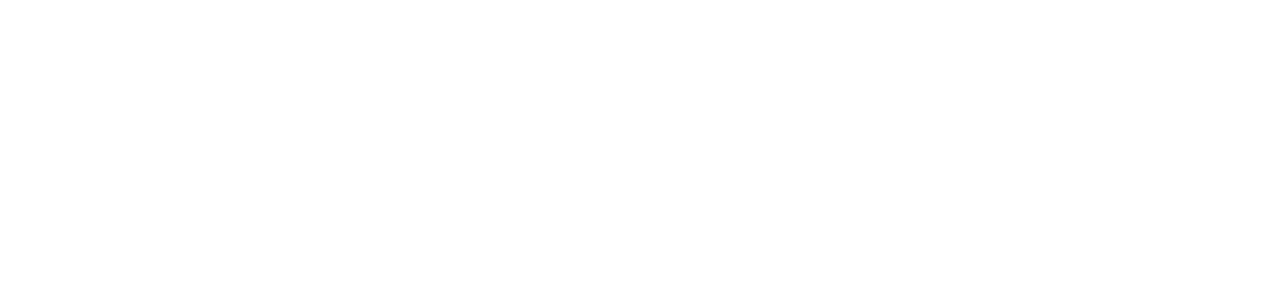
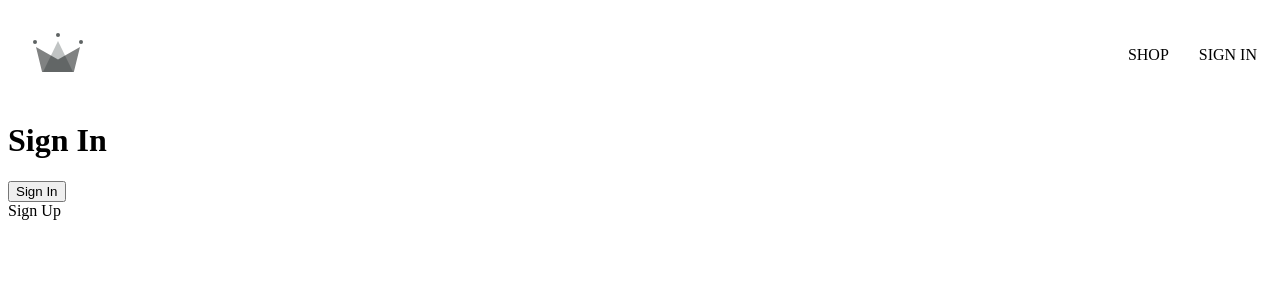
Before and after one commit to devxed43/my-app-1, a React (Vite) app: page /auth in a window 1280 px wide. Before the commit this address had no page. Shown: the top 300 px of the page. Built offline with nearby package versions, Linux system fonts and the light colour scheme.

Commit message:
reconstructed project with vite. built sign in/add/create user document to user collections within db.

```diff
--- a/package.json
+++ b/package.json
@@ -10,7 +10,7 @@
     "preview": "vite preview"
   },
   "dependencies": {
-    "firebase": "^11.0.2",
+    "firebase": "^11.1.0",
     "react": "^18.3.1",
     "react-dom": "^18.3.1",
     "react-router-dom": "^6.28.0",
--- a/src/App.jsx
+++ b/src/App.jsx
@@ -2,6 +2,7 @@
 import Navigation from "./routes/navigation/navigation.component";
 import Home from "./routes/home/home.component";
 import Shop from "./routes/shop/shop.component";
+import Authentication from "./routes/authentication/authentication";
 
 const App = () => {
   return (
@@ -9,6 +10,7 @@
       <Route path="/" element={<Navigation />}>
         <Route index element={<Home />} />
         <Route path="shop" element={<Shop />} />
+        <Route path="auth" element={<Authentication />} />
       </Route>
     </Routes>
   );
--- /dev/null
+++ b/src/components/sign-in/sign-in.component.jsx
@@ -0,0 +1,20 @@
+import {
+  signInWithGooglePopup,
+  createUserDocumentFromAuth,
+} from "../../utils/firebase.utils";
+
+const SignIn = () => {
+  const logGoogleUser = async () => {
+    const { user } = await signInWithGooglePopup();
+    createUserDocumentFromAuth(user);
+  };
+
+  return (
+    <div>
+      <h1>Sign In</h1>
+      <button onClick={logGoogleUser}>Sign In</button>
+    </div>
+  );
+};
+
+export default SignIn;
--- /dev/null
+++ b/src/components/sign-up/sign-up.jsx
@@ -0,0 +1,11 @@
+
+
+const SignUp = () => {
+  return (
+    <div>
+      <span>Sign Up</span>
+    </div>
+  );
+};
+
+export default SignUp;
--- a/src/index.css
+++ b/src/index.css
@@ -1,3 +1,7 @@
+* {
+    box-sizing: border-box;
+}
+
 a {
     color: black;
     text-decoration: none;
--- /dev/null
+++ b/src/routes/authentication/authentication.jsx
@@ -0,0 +1,13 @@
+import SignIn from "../../components/sign-in/sign-in.component";
+import SignUp from "../../components/sign-up/sign-up";
+
+const Authentication = () => {
+  return (
+    <div>
+      <SignIn />
+      <SignUp />
+    </div>
+  );
+};
+
+export default Authentication;
--- a/src/routes/navigation/navigation.component.jsx
+++ b/src/routes/navigation/navigation.component.jsx
@@ -16,7 +16,7 @@
           <Link className="nav-link" to="/shop">
             SHOP
           </Link>
-          <Link className="nav-link" to="/sign-in">
+          <Link className="nav-link" to="/auth">
             SIGN IN
           </Link>
         </div>
--- /dev/null
+++ b/src/utils/firebase.utils.js
@@ -0,0 +1,61 @@
+import { initializeApp } from "firebase/app";
+import { getAuth, signInWithPopup, GoogleAuthProvider } from "firebase/auth";
+import { getFirestore, doc, getDoc, setDoc } from "firebase/firestore";
+
+const firebaseConfig = {
+  apiKey: "AIzaSyCT-BOt0RR4tN7kVgwGsCVpUvkxfnJCin4",
+  authDomain: "e-store-cbeac.firebaseapp.com",
+  projectId: "e-store-cbeac",
+  storageBucket: "e-store-cbeac.firebasestorage.app",
+  messagingSenderId: "980500307602",
+  appId: "1:980500307602:web:0c8cf120639e153ddb904b",
+};
+
+const app = initializeApp(firebaseConfig);
+
+const googleProvider = new GoogleAuthProvider();
+googleProvider.setCustomParameters({
+  prompt: "select_account",
+});
+
+// auth token
+export const auth = getAuth();
+
+// pop up sign-in
+export const signInWithGooglePopup = () =>
+  signInWithPopup(auth, googleProvider);
+
+// access database
+export const db = getFirestore();
+
+// User Document Creation, etc...
+export const createUserDocumentFromAuth = async (userAuth) => {
+  const userDocRef = doc(db, "users", userAuth.uid);
+  console.log(userDocRef);
+
+  const userSnapshot = await getDoc(userDocRef);
+  console.log(userSnapshot);
+  console.log(userSnapshot.exists());
+
+  // if user data exists
+  if (!userSnapshot.exists()) {
+    const { displayName, email } = userAuth;
+    const createdAt = new Date();
+
+    try {
+      await setDoc(userDocRef, {
+        displayName,
+        email,
+        createdAt,
+      });
+    } catch (error) {
+      console.log("error creating user", error);
+    }
+  }
+
+  return userDocRef;
+
+  // if user data does not exist
+
+  // return userDocRef
+};
```
Also changed, not shown: src/notes.txt, 1 other file (tests, documents, lock files or other folders).
